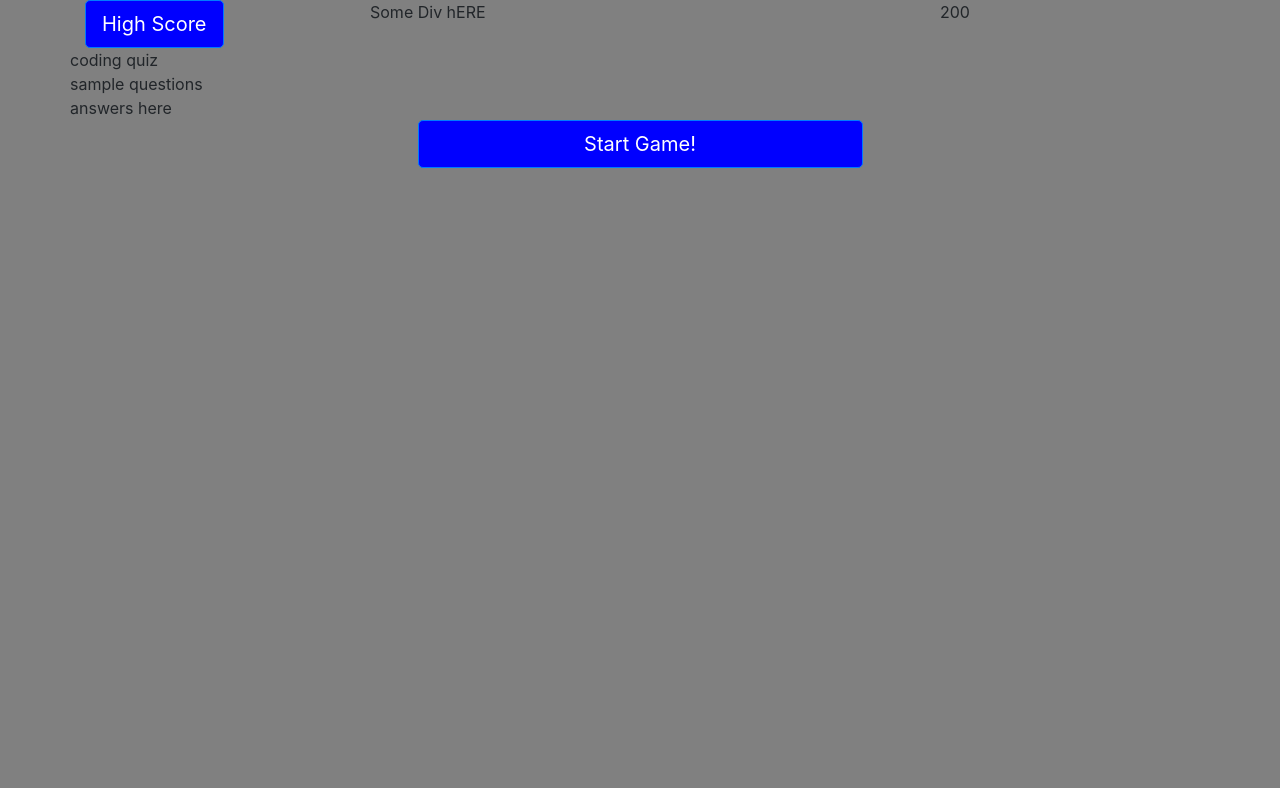
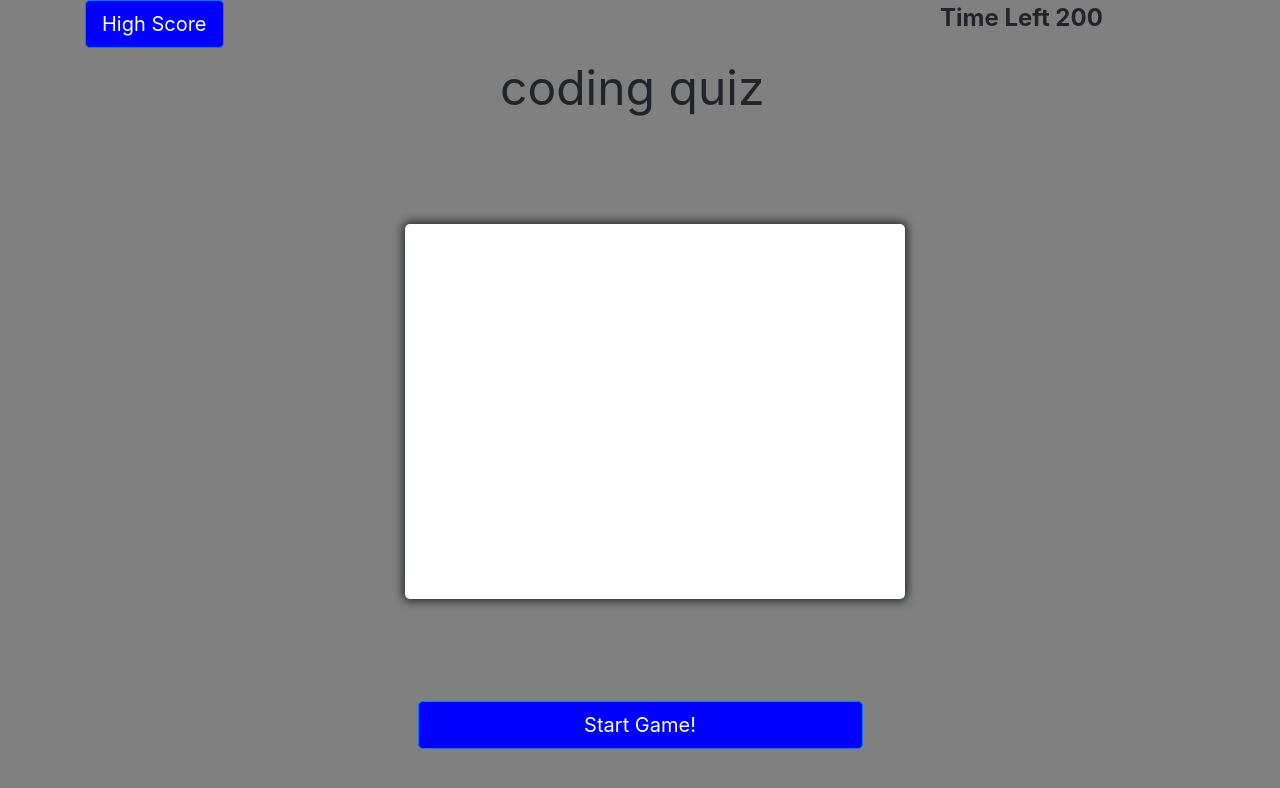
Before and after one commit to remyguts/code-quiz, a plain HTML site: page index.html in a window 1280 px wide. Shown: the top 788 px of the page. Drawn offline with nearby package versions, Linux system fonts and the light colour scheme.

Commit message:
restyled page and adjusted text

```diff
--- a/index.html
+++ b/index.html
@@ -18,13 +18,14 @@
     <div class="container">
         <div class="row">
             <div class="col"><button type="button" class="btn btn-primary btn-lg" id="highscoreBtn" onclick="window.location.href = 'highscore.html';">High Score</button></div>
-            <div class="col-6">Some Div hERE</div>
-            <div class="col"><p id="timer">200</p></div>
+            <div class="col-6"></div>
+            <div class="col"><p id="timer">Time Left 200</p></div>
         </div>
-        <div class="row">coding quiz</div>
+        <div class="row" id = "code-quiz">coding quiz</div>
         <!-- <div id= "question-container" class="hide"></div> -->
-        <div class="row" id="questions">sample questions</div>
-        <div class="row" id="answer-buttons"> answers here</div>
+        <div class="row" id="questions"></div>
+        <!-- answers here -->
+        <div class="row" id="answer-buttons"> </div>
         <div class="row">
             <div class="col"></div>
             <div class="col-5">
--- a/style.css
+++ b/style.css
@@ -4,6 +4,37 @@
 
 
 }
+
+#answer-buttons {
+    padding: 0;
+    margin: 0;
+
+    width: 100vw;
+    height: -12vw;
+
+    align-items: center;
+    background-color: grey;
+    margin-left: 400px
+
+
+
+}
+
+#code-quiz {
+
+    font-size: xxx-large;
+    margin-left: 415px;
+}
+
+
+#timer {
+
+
+    font-size: x-large;
+    font-weight: bolder;
+}
+
+
 body{
     padding: 0;
     margin: 0;
@@ -46,3 +77,27 @@ border-radius: 5px;
 
 
 }
+
+.hide {
+    display: none;
+}
+
+
+
+
+#questions {
+    margin-left: 320px;
+margin-top: 100px;
+margin-bottom: 102px;
+background-color:white;
+width: 800ppx;
+max-width: 45%;
+border-radius: 5px;
+height: 375px;
+padding: 10px;
+box-shadow: 0 0 10px 2px;
+text-align: center;
+align-content: center;
+font-size: xx-large;
+}
+}
```
